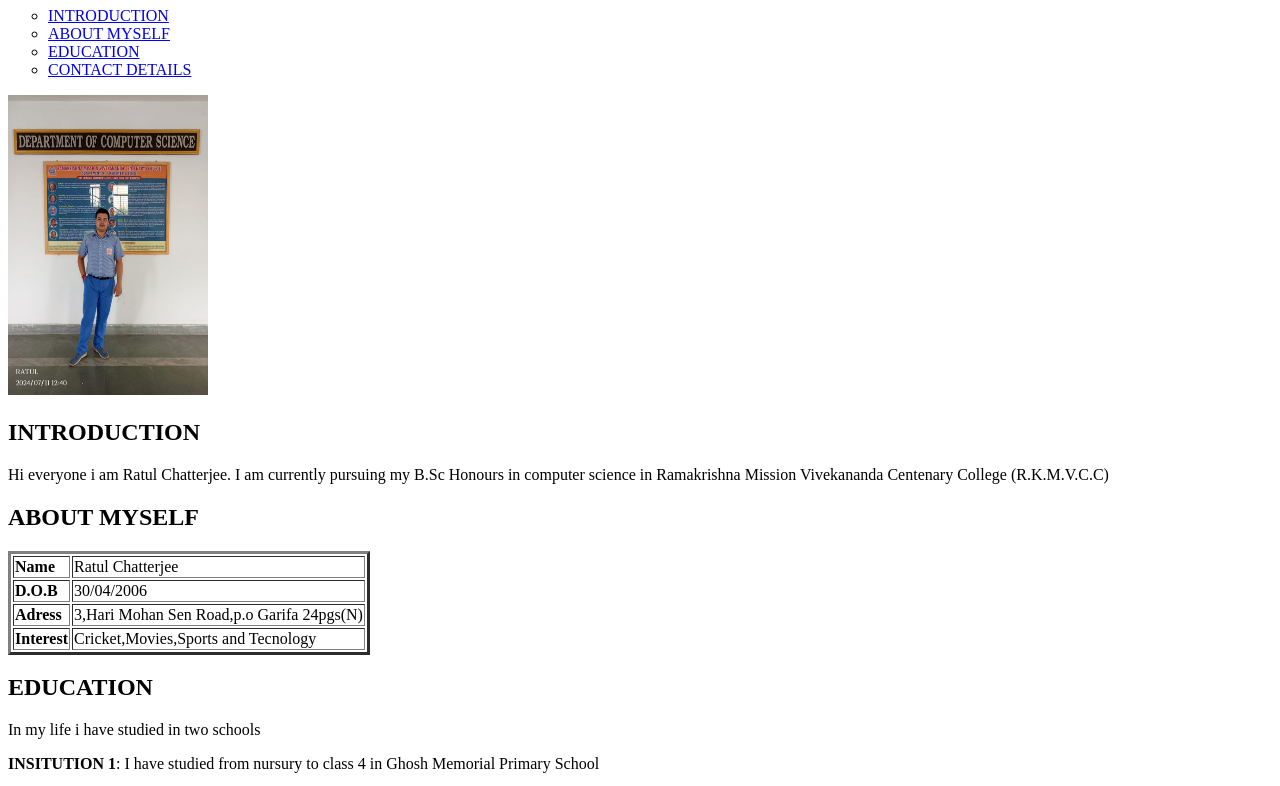
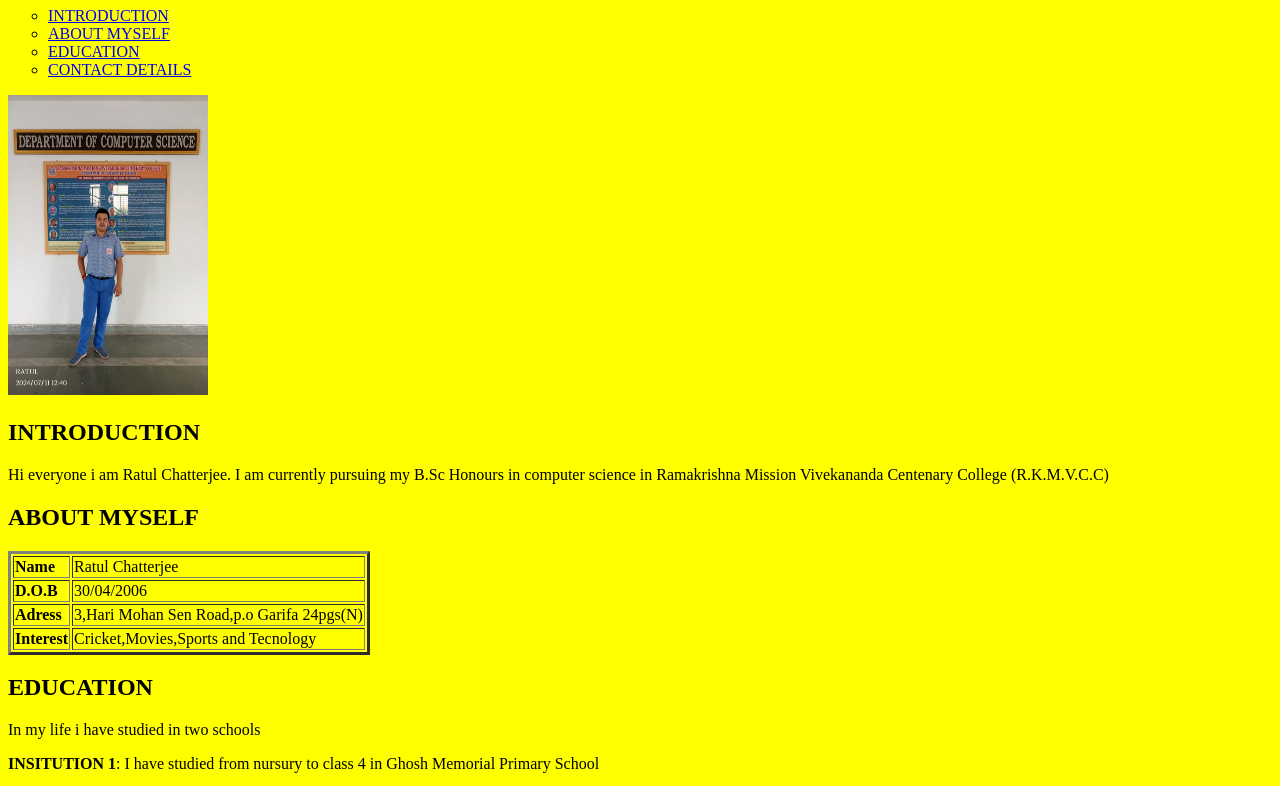
Before and after one commit to Death873/portfolio, a plain HTML site: page index.html in a window 1280 px wide. Shown: the part 73-859 px from the top of the page. Drawn offline with Linux system fonts and the light colour scheme.

Commit message:
index.html
Signed-off-by: Death873 <rc185047@gmail.com>

```diff
--- a/index.html
+++ b/index.html
@@ -6,7 +6,7 @@
     <meta name="viewport" content="width=device-width, initial-scale=1.0">
     <title>Portfolio</title>
 </head>
-<body bgcolor:yellow>
+<body bgcolor="yellow">
     <div>
 <h1> WELCOME TO MY PERSONAL PORTFOLIO </h1>
 
```
